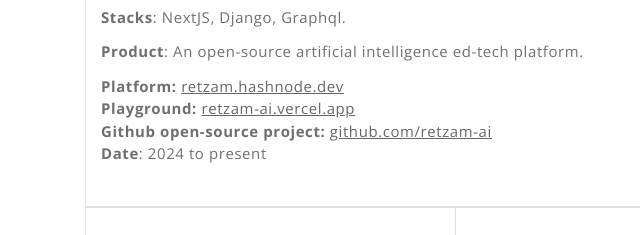
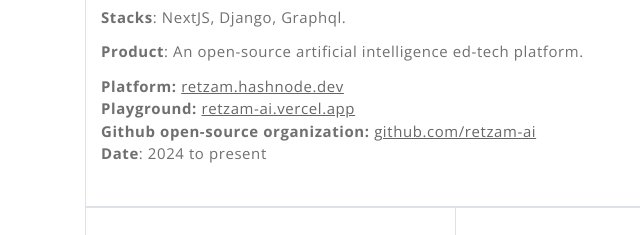
Before and after one commit to Younggregs/meyawo, a website: page public_html/index.html in a window 1280 px wide. Shown: the part 3860-4095 px from the top of the page, 0-640 px from the left. Drawn offline with nearby package versions, Linux system fonts and the light colour scheme; a web font is replaced by a local one.

Commit message:
Update name

```diff
--- a/public_html/index.html
+++ b/public_html/index.html
@@ -287,7 +287,7 @@
                                 >
                             </p>
                             <p class="mb-0">
-                                <b>Github open-source project: </b>
+                                <b>Github open-source organization: </b>
                                 <a
                                   style="color: black; text-decoration: underline" target="_blank"
                                   href="https://github.com/retzam-ai"
```
